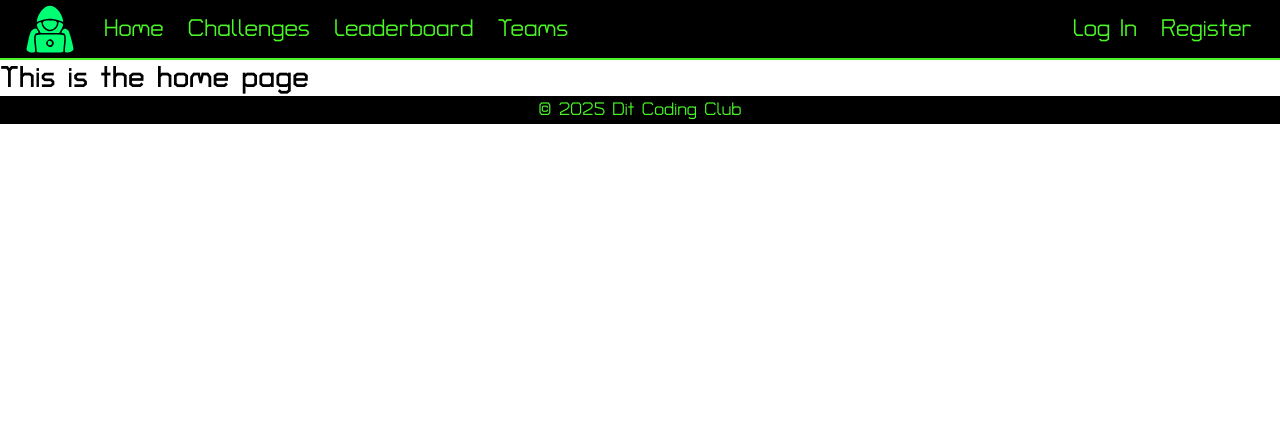
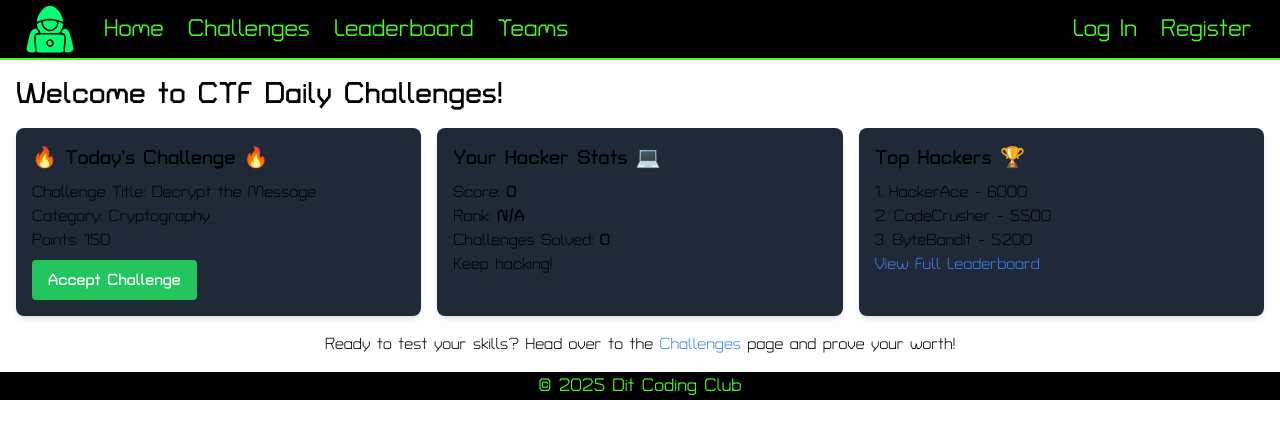
Before and after one commit to mgiannopoulos24/ctf-daily-challenges-frontend, a Next.js app: page /home in a window 1280 px wide. Shown: the top 438 px of the page. Built offline with nearby package versions, Linux system fonts and the light colour scheme.

Commit message:
Added leaderboard and simulated API calls

```diff
--- a/src/app/home/page.tsx
+++ b/src/app/home/page.tsx
@@ -1,9 +1,106 @@
 "use client";
 
+import React, { useState, useEffect } from 'react';
+
 export default function Home() {
+  const [userStats, setUserStats] = useState({
+    score: 0,
+    rank: 'N/A',
+    challengesSolved: 0,
+  });
+  const [leaderboard, setLeaderboard] = useState([
+    { rank: 1, username: 'Player1', score: 5000 },
+    { rank: 2, username: 'Player2', score: 4500 },
+    { rank: 3, username: 'Player3', score: 4200 },
+  ]);
+
+  useEffect(() => {
+    // Simulate fetching user stats from an API or local storage
+    const fetchUserStats = async () => {
+      const isLoggedIn = localStorage.getItem('authToken');
+
+      if (isLoggedIn) {
+        // Simulate API call
+        setTimeout(() => {
+          setUserStats({
+            score: 1500,
+            rank: 27,
+            challengesSolved: 32,
+          });
+        }, 500); // Simulate delay
+      } else {
+        setUserStats({
+          score: 0,
+          rank: 'N/A',
+          challengesSolved: 0,
+        });
+      }
+    };
+
+    const fetchLeaderboard = async () => {
+      // Simulate fetching leaderboard data from backend
+      setTimeout(() => {
+        const leaderboardData = [
+          { rank: 1, username: 'HackerAce', score: 6000 },
+          { rank: 2, username: 'CodeCrusher', score: 5500 },
+          { rank: 3, username: 'ByteBandit', score: 5200 },
+        ];
+        setLeaderboard(leaderboardData);
+      }, 300); // Simulate delay
+    };
+
+    fetchUserStats();
+    fetchLeaderboard();
+  }, []);
+
   return (
-    <div>
-      <h1 className="text-3xl font-bold">This is the home page</h1>
+    <div className="container mx-auto p-4">
+      <h1 className="text-3xl font-bold mb-4">Welcome to CTF Daily Challenges!</h1>
+      <div className="grid grid-cols-1 md:grid-cols-2 lg:grid-cols-3 gap-4">
+        {/* Daily Challenge Overview */}
+        <div className="bg-gray-800 rounded-lg shadow-md p-4 hover:scale-105 transition-transform duration-200">
+          <h2 className="text-xl font-semibold mb-2">🔥 Today's Challenge 🔥</h2>
+          <p>Challenge Title: Decrypt the Message</p>
+          <p>Category: Cryptography</p>
+          <p>Points: 150</p>
+          <button className="bg-green-500 hover:bg-green-700 text-white font-bold py-2 px-4 rounded mt-2">
+            Accept Challenge
+          </button>
+        </div>
+
+        {/* User Statistics */}
+        <div className="bg-gray-800 rounded-lg shadow-md p-4">
+          <h2 className="text-xl font-semibold mb-2">Your Hacker Stats 💻</h2>
+          <p>Score: <span className="font-bold">{userStats.score}</span></p>
+          <p>Rank: <span className="font-bold">{userStats.rank}</span></p>
+          <p>Challenges Solved: <span className="font-bold">{userStats.challengesSolved}</span></p>
+          <p>Keep hacking!</p>
+        </div>
+
+        {/* Leaderboard Snippet */}
+        <div className="bg-gray-800 rounded-lg shadow-md p-4">
+          <h2 className="text-xl font-semibold mb-2">Top Hackers 🏆</h2>
+          <ul>
+            {leaderboard.map((player) => (
+              <li key={player.rank}>
+                {player.rank}. {player.username} - {player.score}
+              </li>
+            ))}
+          </ul>
+          <a href="/leaderboard" className="text-blue-500 hover:underline">
+            View Full Leaderboard
+          </a>
+        </div>
+      </div>
+      <div className="mt-4 text-center">
+        <p>
+          Ready to test your skills? Head over to the{' '}
+          <a href="/challenges" className="text-blue-500 hover:underline">
+            Challenges
+          </a>{' '}
+          page and prove your worth!
+        </p>
+      </div>
     </div>
   );
 }
```
